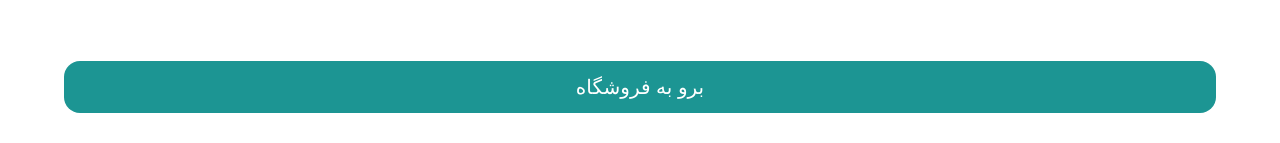
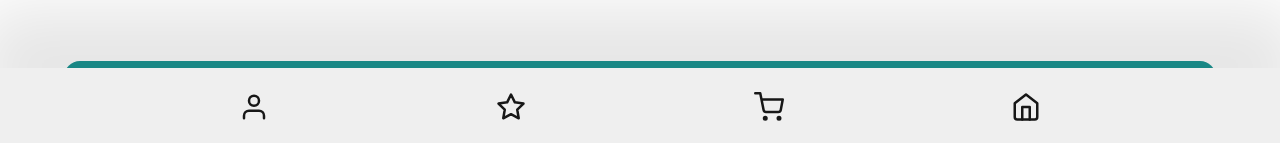
Before and after one commit to ftmhabt/afra, a Next.js app: page /welcome in a window 1280 px wide. Shown: the part 654-797 px from the top of the page. Built offline with nearby package versions, Linux system fonts and the light colour scheme.

Commit message:
Add navbar

```diff
--- /dev/null
+++ b/app/_components/navbar.tsx
@@ -0,0 +1,13 @@
+import { ReactNode } from "react";
+
+export default function Navbar({ children }: { children: ReactNode }) {
+  return (
+    <div
+      className="fixed bottom-0 bg-secondary w-screen
+    shadow-[0px_-39px_69px_23px_rgba(0,_0,_0,_0.1)]
+    flex justify-evenly px-6 py-3"
+    >
+      {children}
+    </div>
+  );
+}
--- /dev/null
+++ b/app/_components/navbarLink.tsx
@@ -0,0 +1,16 @@
+import Link from "next/link";
+import React, { ReactNode } from "react";
+
+export default function NavbarLink({
+  children,
+  url,
+}: {
+  children: ReactNode;
+  url: string;
+}) {
+  return (
+    <Link href={url} className="p-3 rounded-full">
+      {children}
+    </Link>
+  );
+}
--- a/app/layout.tsx
+++ b/app/layout.tsx
@@ -1,5 +1,8 @@
 import type { Metadata } from "next";
 import "./globals.css";
+import Navbar from "./_components/navbar";
+import NavbarLink from "./_components/navbarLink";
+import { FiHome, FiShoppingCart, FiStar, FiUser } from "react-icons/fi";
 
 export const metadata: Metadata = {
   title: "Create Next App",
@@ -13,7 +16,23 @@ export default function RootLayout({
 }>) {
   return (
     <html lang="fa" dir="rtl">
-      <body className="font-zain bg-secondary">{children}</body>
+      <body className="font-zain bg-secondary">
+        {children}
+        <Navbar>
+          <NavbarLink url="/">
+            <FiHome size={30} />
+          </NavbarLink>
+          <NavbarLink url="/cart">
+            <FiShoppingCart size={30} />
+          </NavbarLink>
+          <NavbarLink url="/favorites">
+            <FiStar size={30} />
+          </NavbarLink>
+          <NavbarLink url="/dashboard">
+            <FiUser size={30} />
+          </NavbarLink>
+        </Navbar>
+      </body>
     </html>
   );
 }
```
